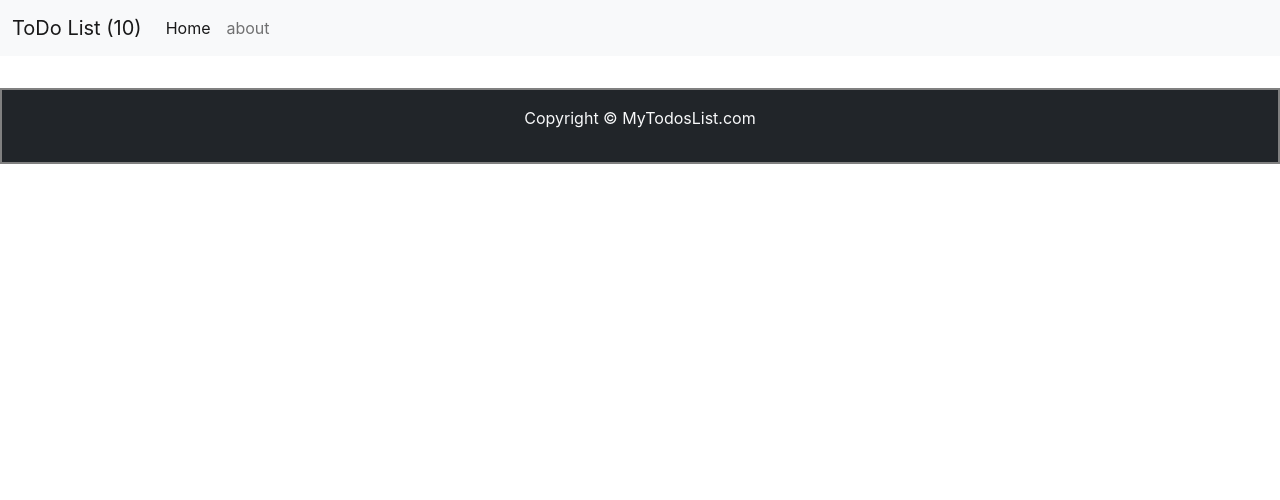
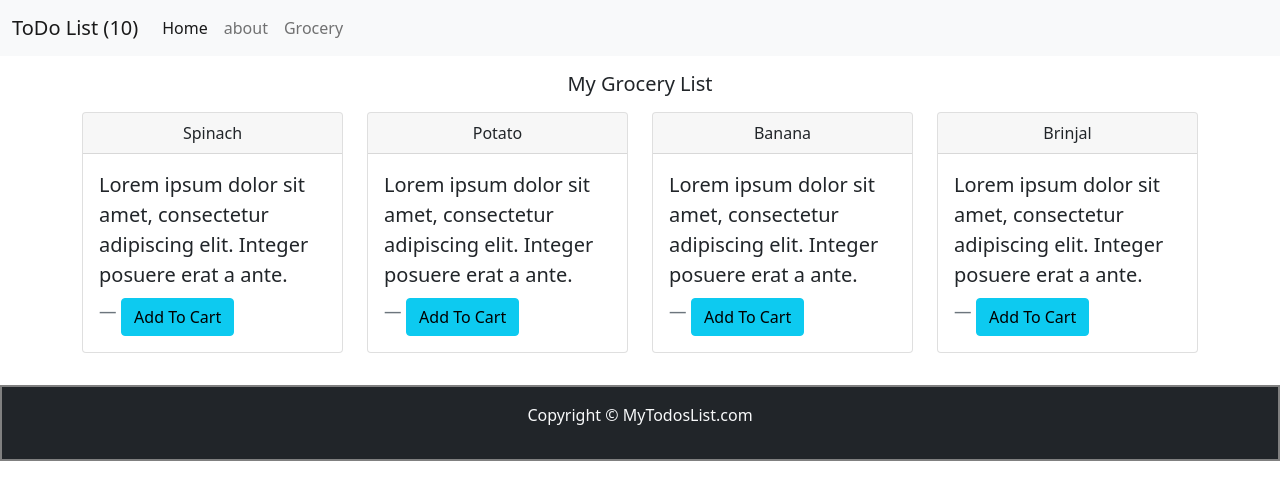
Before and after one commit to Rajan-corient/React-ToDo-List, a React (Create React App) app: page /grocery in a window 1280 px wide. Shown: the top 500 px of the page. Built offline with nearby package versions, Linux system fonts and the light colour scheme.

Commit message:
added grocery list class component

```diff
--- a/package.json
+++ b/package.json
@@ -6,7 +6,9 @@
     "@testing-library/jest-dom": "^5.14.1",
     "@testing-library/react": "^11.2.7",
     "@testing-library/user-event": "^12.8.3",
+    "bootstrap": "^5.1.3",
     "react": "^17.0.2",
+    "react-bootstrap": "^2.4.0",
     "react-dom": "^17.0.2",
     "react-router-dom": "^5.3.0",
     "react-scripts": "4.0.3",
--- a/src/App.js
+++ b/src/App.js
@@ -6,14 +6,18 @@ import { About } from "./my_component/About";
 import Footer from "./my_component/Footer";
 import React, { useState, useEffect } from "react";
 import { BrowserRouter as Router, Switch, Route } from "react-router-dom";
+import { Grocery } from "./my_component/Grocery";
 
 function App() {
   let initToDoList;
+  let initGroceryList;
+
   if (localStorage.getItem("toDoList") === null) {
     initToDoList = [];
   } else {
     initToDoList = JSON.parse(localStorage.getItem("toDoList"));
   }
+
   const addTodo = (title, desc) => {
     const snumber = todoList.length ? ++todoList[todoList.length - 1].sno : 1;
     const myTodo = {
@@ -42,11 +46,44 @@ function App() {
     localStorage.setItem("toDoList", JSON.stringify(todoList));
   };
 
+  if (localStorage.getItem("groceryList") === null) {
+    initGroceryList = [];
+  } else {
+    initGroceryList = JSON.parse(localStorage.getItem("groceryList"));
+  }
+
+  const addGrocery = (name, quantity) => {
+    const snumber = groceryList.length ? ++groceryList[groceryList.length - 1].id : 1;
+    const myItem = {
+      id: snumber,
+      name: name,
+      quantity: quantity
+    };
+    console.log(myItem);
+    setTodoList([...groceryList, myItem]);
+  };
+
+  const onDeleteGrocery = (grocery) => {
+    console.log(grocery);
+
+    setGroceryList(
+      groceryList.filter((item) => {
+        return item !== grocery;
+      })
+    );
+    localStorage.setItem("toDoList", JSON.stringify(groceryList));
+  };
+
   const [todoList, setTodoList] = useState(initToDoList);
+  const [groceryList, setGroceryList] = useState(initGroceryList)
 
   useEffect(() => {
     localStorage.setItem("toDoList", JSON.stringify(todoList));
   }, [todoList]);
+
+  useEffect(() => {
+    localStorage.setItem("groceryList", JSON.stringify(groceryList));
+  }, [groceryList]);
 
   return (
     <div className="App">
@@ -69,6 +106,9 @@ function App() {
           <Route exact path="/about">
             <About />
           </Route>
+          <Route exact path="/grocery">
+            <Grocery title={'My Grocery List'} groceryList={groceryList}/>
+          </Route>
         </Switch>
 
         <Footer productName="MyTodosList.com" />
--- a/src/App.scss
+++ b/src/App.scss
@@ -1,3 +1,6 @@
+@import "~bootstrap/scss/bootstrap";
+// @import "custom";
+
 .App {
   /* background-color: rgba(255, 255, 255, 0.541); */
 }
--- /dev/null
+++ b/src/custom.scss
@@ -0,0 +1,10 @@
+/* The following block can be included in a custom.scss */
+
+/* make the customizations */
+$theme-colors: (
+    "info": tomato,
+    "danger": teal
+);
+
+/* import bootstrap to set changes */
+@import "~bootstrap/scss/bootstrap";
--- /dev/null
+++ b/src/my_component/Grocery.js
@@ -0,0 +1,103 @@
+import React, { useState, useEffect } from "react";
+import { Card } from "react-bootstrap";
+import Button from 'react-bootstrap/Button'
+
+export class Grocery extends React.Component {
+
+    constructor(props) {
+        super(props);
+
+        this.state = {
+            title: 'My Grocery List'
+        }
+    }
+
+    render() {
+        return (
+            <React.Fragment>
+                <h5 className="text-center my-3">{this.props.title}</h5>
+                <div className="container">
+                    <div className="row">
+                        <div className="col-sm">
+                            <Card>
+                                <Card.Header className="text-center">Spinach</Card.Header>
+                                <Card.Body>
+                                    <blockquote className="blockquote mb-0">
+                                        <p>
+                                            {' '}
+                                            Lorem ipsum dolor sit amet, consectetur adipiscing elit. Integer posuere
+                                            erat a ante.{' '}
+                                        </p>
+                                        <footer className="blockquote-footer">
+                                            <Button className="mt-2" variant="info">
+                                                Add To Cart
+                                            </Button>
+                                        </footer>
+                                    </blockquote>
+                                </Card.Body>
+                            </Card>
+                        </div>
+                        <div className="col-sm">
+                            <Card>
+                                <Card.Header className="text-center">Potato</Card.Header>
+                                <Card.Body>
+                                    <blockquote className="blockquote mb-0">
+                                        <p>
+                                            {' '}
+                                            Lorem ipsum dolor sit amet, consectetur adipiscing elit. Integer posuere
+                                            erat a ante.{' '}
+                                        </p>
+                                        <footer className="blockquote-footer">
+                                            <Button className="mt-2" variant="info">
+                                                Add To Cart
+                                            </Button>
+                                        </footer>
+                                    </blockquote>
+                                </Card.Body>
+                            </Card>
+                        </div>
+                        <div className="col-sm">
+                            <Card>
+                                <Card.Header className="text-center">Banana</Card.Header>
+                                <Card.Body>
+                                    <blockquote className="blockquote mb-0">
+                                        <p>
+                                            {' '}
+                                            Lorem ipsum dolor sit amet, consectetur adipiscing elit. Integer posuere
+                                            erat a ante.{' '}
+                                        </p>
+                                        <footer className="blockquote-footer">
+                                            <Button className="mt-2" variant="info">
+                                                Add To Cart
+                                            </Button>
+                                        </footer>
+                                    </blockquote>
+                                </Card.Body>
+                            </Card>
+                        </div>
+                        <div className="col-sm">
+                            <Card>
+                                <Card.Header className="text-center">Brinjal</Card.Header>
+                                <Card.Body>
+                                    <blockquote className="blockquote mb-0">
+                                        <p>
+                                            {' '}
+                                            Lorem ipsum dolor sit amet, consectetur adipiscing elit. Integer posuere
+                                            erat a ante.{' '}
+                                        </p>
+                                        <footer className="blockquote-footer">
+                                            <Button className="mt-2" variant="info">
+                                                Add To Cart
+                                            </Button>
+                                        </footer>
+                                    </blockquote>
+                                </Card.Body>
+                            </Card>
+                        </div>
+                    </div>
+                </div>
+
+            </React.Fragment>
+        )
+    }
+}
--- a/src/my_component/Header.js
+++ b/src/my_component/Header.js
@@ -32,6 +32,11 @@ export default function Header(props) {
                 about
               </Link>
             </li>
+            <li className="nav-item">
+              <Link className="nav-link" to="/grocery">
+                Grocery
+              </Link>
+            </li>
           </ul>
           {props.searchbar ? (
             <form className="d-flex">
--- a/src/my_component/Todos.js
+++ b/src/my_component/Todos.js
@@ -10,7 +10,7 @@ export const Todos = (props) => {
         ? "No ToDos to display"
         : props.todos.map((item, index) => {
             return (
-              <Todo todo={item} key={item.sno} onDelete={props.onDelete} />
+              <Todo todo={item} key={`${item.sno} ${item.title}`} onDelete={props.onDelete} />
             );
           })}
     </div>
```
Also changed, not shown: 1 other file (tests, documents, lock files or other folders).
